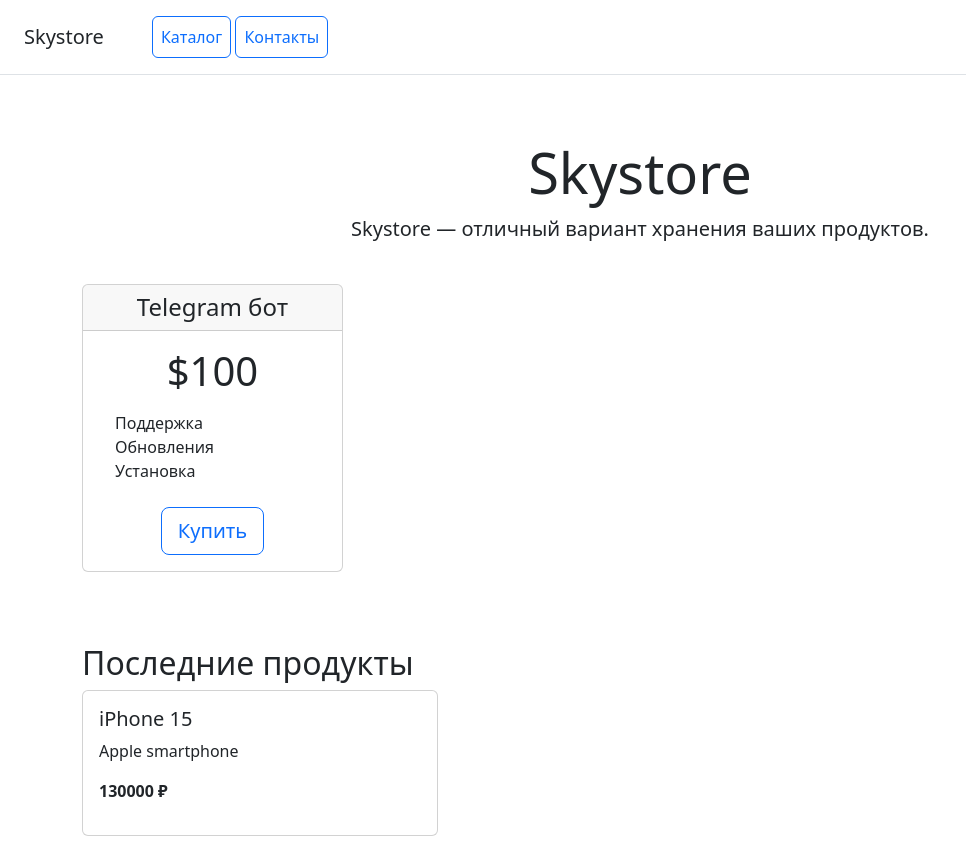
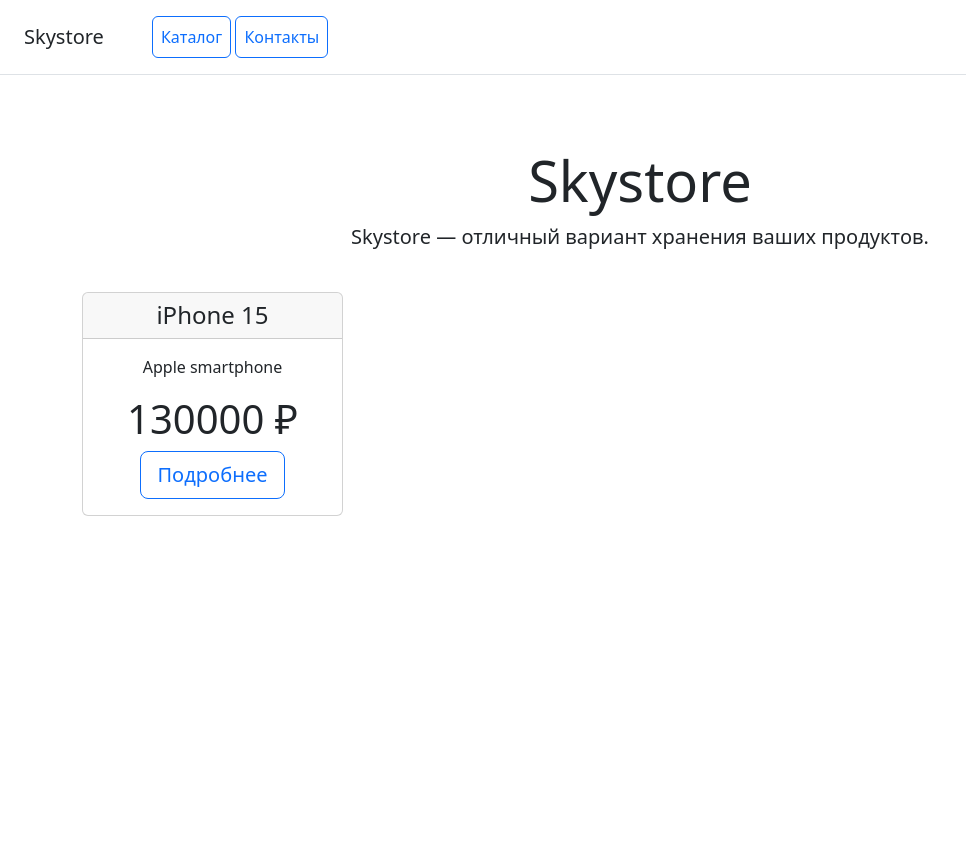
Before and after one commit to almsar99/online-store, a Django app: page / in a window 1280 px wide. Shown: the whole page, without its empty margins (0-966 px from the left). After the commit the page ends 516 px from the top, so only its background shows below. Run offline with Django 5.2, Linux system fonts and the light colour scheme; data comes from the database, SQL or seed files in the repository.

Commit message:
Add template inheritance and product detail page

```diff
--- /dev/null
+++ b/catalog/templates/base.html
@@ -0,0 +1,27 @@
+<!doctype html>
+<html lang="ru">
+
+<head>
+    <meta charset="utf-8">
+    <meta name="viewport" content="width=device-width, initial-scale=1">
+
+    <title>{% block title %}Skystore{% endblock %}</title>
+
+    <link href="https://cdn.jsdelivr.net/npm/bootstrap@5.3.7/dist/css/bootstrap.min.css"
+          rel="stylesheet">
+</head>
+
+<body>
+
+{% include 'includes/menu.html' %}
+
+<div class="container mt-4">
+
+    {% block content %}
+    {% endblock %}
+
+</div>
+
+</body>
+
+</html>
--- a/catalog/templates/catalog/home.html
+++ b/catalog/templates/catalog/home.html
@@ -1,39 +1,10 @@
-<!doctype html>
-<html lang="ru">
+{% extends 'base.html' %}
 
-<head>
-    <meta charset="utf-8">
-    <meta name="viewport" content="width=device-width, initial-scale=1">
+{% block title %}
+Главная
+{% endblock %}
 
-    <title>Skystore</title>
-
-    <link href="https://cdn.jsdelivr.net/npm/bootstrap@5.3.7/dist/css/bootstrap.min.css"
-          rel="stylesheet">
-</head>
-
-<body>
-
-<div class="d-flex flex-column flex-md-row align-items-center p-3 px-md-4 mb-3 bg-white border-bottom">
-
-    <h5 class="my-0 mr-md-auto font-weight-normal">
-        Skystore
-    </h5>
-
-    <nav class="ms-5">
-
-        <a class="p-2 btn btn-outline-primary"
-           href="/">
-            Каталог
-        </a>
-
-        <a class="p-2 btn btn-outline-primary"
-           href="/contacts/">
-            Контакты
-        </a>
-
-    </nav>
-
-</div>
+{% block content %}
 
 <div class="pricing-header px-3 py-3 pt-md-5 pb-md-4 mx-auto text-center">
 
@@ -47,38 +18,41 @@
 
 </div>
 
-<div class="container">
+<div class="row text-center">
 
-    <div class="row text-center">
+    {% for product in products %}
 
     <div class="col-3">
 
         <div class="card mb-4 box-shadow">
 
+            {% if product.image %}
+            <img src="{{ product.image.url }}"
+                 class="card-img-top">
+            {% endif %}
+
             <div class="card-header">
+
                 <h4 class="my-0 font-weight-normal">
-                        Telegram бот
+                    {{ product.name }}
                 </h4>
+
             </div>
 
             <div class="card-body">
 
+                <p>
+                    {{ product.description|truncatechars:100 }}
+                </p>
+
                 <h1 class="card-title pricing-card-title">
-                        $100
+                    {{ product.price }} ₽
                 </h1>
 
-                    <ul class="list-unstyled mt-3 mb-4 text-start m-3">
-
-                        <li>Поддержка</li>
-                        <li>Обновления</li>
-                        <li>Установка</li>
-
-                    </ul>
-
-                    <button type="button"
+                <a href="{% url 'catalog:product_detail' product.pk %}"
                    class="btn btn-lg btn-block btn-outline-primary">
-                        Купить
-                    </button>
+                    Подробнее
+                </a>
 
             </div>
 
@@ -86,28 +60,8 @@
 
     </div>
 
-    </div>
+    {% endfor %}
 
 </div>
 
-<div class="container mt-5">
-    <h2>Последние продукты</h2>
-
-    <div class="row">
-        {% for product in products %}
-        <div class="col-4">
-            <div class="card mb-4">
-                <div class="card-body">
-                    <h5 class="card-title">{{ product.name }}</h5>
-                    <p class="card-text">{{ product.description }}</p>
-                    <p><strong>{{ product.price }} ₽</strong></p>
-                </div>
-            </div>
-        </div>
-        {% endfor %}
-    </div>
-</div>
-
-</body>
-
-</html>
+{% endblock %}
--- /dev/null
+++ b/catalog/templates/includes/menu.html
@@ -0,0 +1,21 @@
+<div class="d-flex flex-column flex-md-row align-items-center p-3 px-md-4 mb-3 bg-white border-bottom">
+
+    <h5 class="my-0 mr-md-auto font-weight-normal">
+        Skystore
+    </h5>
+
+    <nav class="ms-5">
+
+        <a class="p-2 btn btn-outline-primary"
+           href="/">
+            Каталог
+        </a>
+
+        <a class="p-2 btn btn-outline-primary"
+           href="/contacts/">
+            Контакты
+        </a>
+
+    </nav>
+
+</div>
--- a/catalog/urls.py
+++ b/catalog/urls.py
@@ -1,10 +1,12 @@
 from django.urls import path
+
 from catalog.apps import CatalogConfig
-from catalog.views import home, contacts
+from catalog.views import home, contacts, product_detail
 
 app_name = CatalogConfig.name
 
 urlpatterns = [
     path('', home, name='home'),
     path('contacts/', contacts, name='contacts'),
+    path('products/<int:pk>/', product_detail, name='product_detail'),
 ]
--- a/catalog/views.py
+++ b/catalog/views.py
@@ -1,20 +1,16 @@
-from django.shortcuts import render
+from django.shortcuts import render, get_object_or_404
 
 from catalog.models import Product, Contact
 
 
-
 def home(request):
-    products = Product.objects.order_by('-created_at')[:5]
-
-    print(products)
+    products = Product.objects.all()
 
     context = {
         'products': products
     }
 
     return render(request, 'catalog/home.html', context)
-
 
 
 def contacts(request):
@@ -25,3 +21,13 @@ def contacts(request):
     }
 
     return render(request, 'catalog/contacts.html', context)
+
+
+def product_detail(request, pk):
+    product = get_object_or_404(Product, pk=pk)
+
+    context = {
+        'product': product
+    }
+
+    return render(request, 'catalog/product_detail.html', context)
```
Also changed, not shown: catalog/templates/catalog/contacts.html (+18 -43 lines), catalog/templates/catalog/product_detail.html (added, +41 -0 lines). Lines whose indentation alone changed are shown as unchanged.
